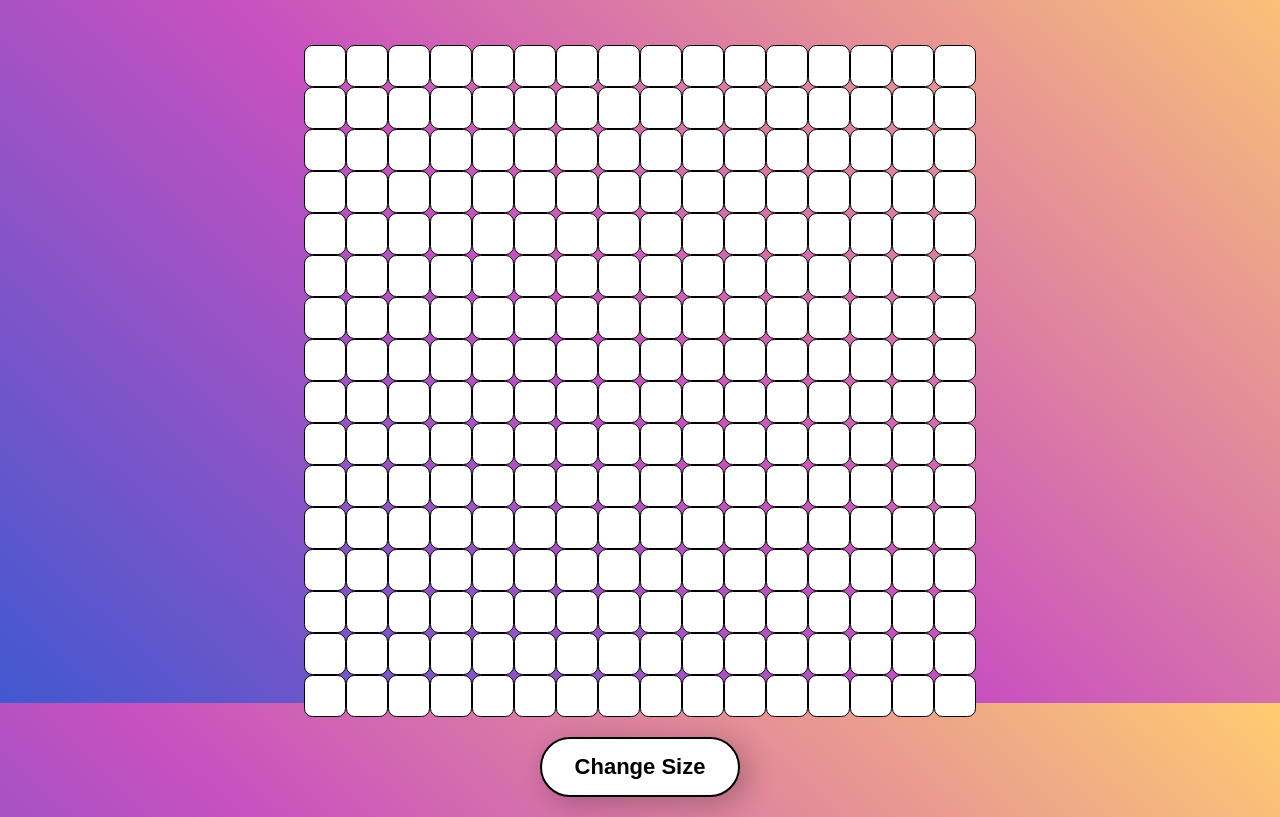
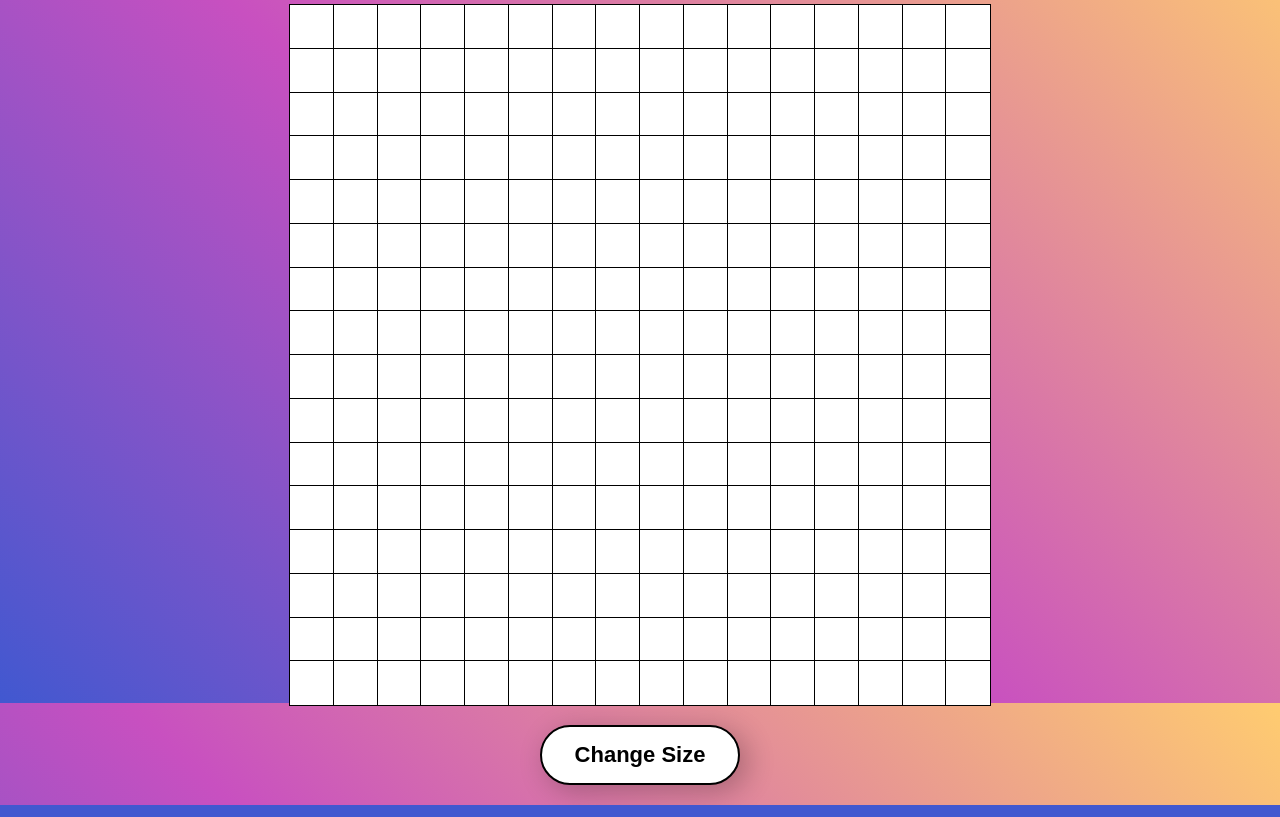
Before and after one commit to houstonwickham/etchasketch, a plain HTML site: page index.html in a window 1280 px wide. Shown: the part 97-914 px from the top of the page. Drawn offline with Linux system fonts and the light colour scheme; a web font is replaced by a local one.

Commit message:
finished

```diff
--- a/app.css
+++ b/app.css
@@ -19,12 +19,13 @@ body {
 	display: flex;
 	flex-direction: column;
 	align-items: center;
+	padding: 0 20px;
 }
 
 h1 {
 	font-size: 54px;
 	margin: 0;
-	padding: 20px 0 60px 0;
+	padding: 20px 0 20px 0;
 	font-weight: 400;
 	text-shadow: -3px 2px 2px rgba(40, 40, 40, 1);
 	letter-spacing: 5px;
@@ -82,14 +83,15 @@ button:active {
 
 .div-container {
 	display: grid;
-	grid-template-columns: repeat(16, 1fr);
-	grid-template-rows: repeat(16, 1fr);
+	width: 100%;
+    max-width: 700px;
 }
 
 .box {
-	border: 1px solid #000000;
-	border-radius: 20%;
+	outline: 1px solid #000000;
 	background-color: #ffffff;
-	height: 40px;
-	width: 40px;
+	position: relative;
+    width: 100%;
+    height: 0;
+    padding-bottom: 100%;
 }
--- a/app.js
+++ b/app.js
@@ -7,37 +7,35 @@ function resize(size) {
         div = document.createElement('div');
         div.classList.add('box');
         container.appendChild(div);
+        container.style.gridTemplateRows = "repeat(" + Math.sqrt(size) + ", 1fr)";
+        container.style.gridTemplateColumns = "repeat(" + Math.sqrt(size) + ", 1fr)";
+    }
+    let allDivs = document.querySelectorAll(".box");
+    // add color on hover
+    for (i = 0; i < allDivs.length; i++) {
+        allDivs[i].addEventListener('mouseover', (event)=>{
+            event.target.style.backgroundColor = "#000000";
+        })
     }
 }
 resize(size)
-let allDivs = document.querySelectorAll(".box");
-// add color on hover
-function hover() {
-    for (i = 0; i < allDivs.length; i++) {
-        allDivs[i].addEventListener('mouseover', (event)=>{
-            event.target.style.backgroundColor = "#000000"
-        })
-    }
-}
-hover();
+
 
 
 // add resize button functionality
 const change = document.querySelector("#change");
 change.addEventListener('click', ()=>{
     let answer = prompt('How wide should the new area be?')
-    if (answer > 100) {
+    if (answer > 50) {
         alert('Too large. Try again.');
         return;
     }
     let newSize = answer * answer;
     container.innerHTML = ''
-    // document.querySelector(".div-container").style.gridTemplateColumns = "repeat(8, 1fr) !important;"
-    // document.querySelector(".divContainer").style.gridTemplateColumns = "repeat(8, 1fr) !important;"
     resize(newSize);
-    hover();
+
 })
 
 
 //need to get hover working on resize
-//need to get resize working with rows columns/height width
+//need to get resize working with height width
```
